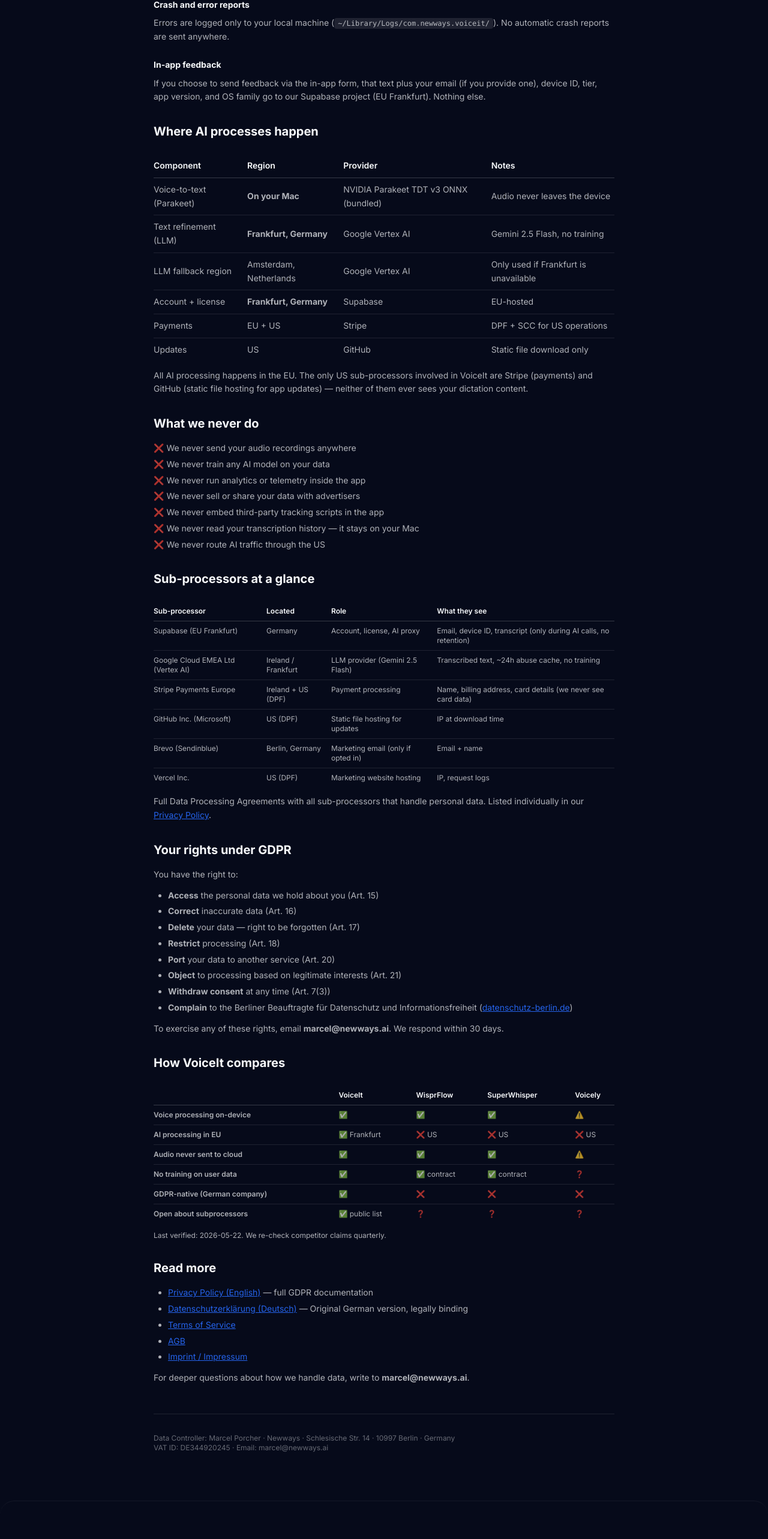
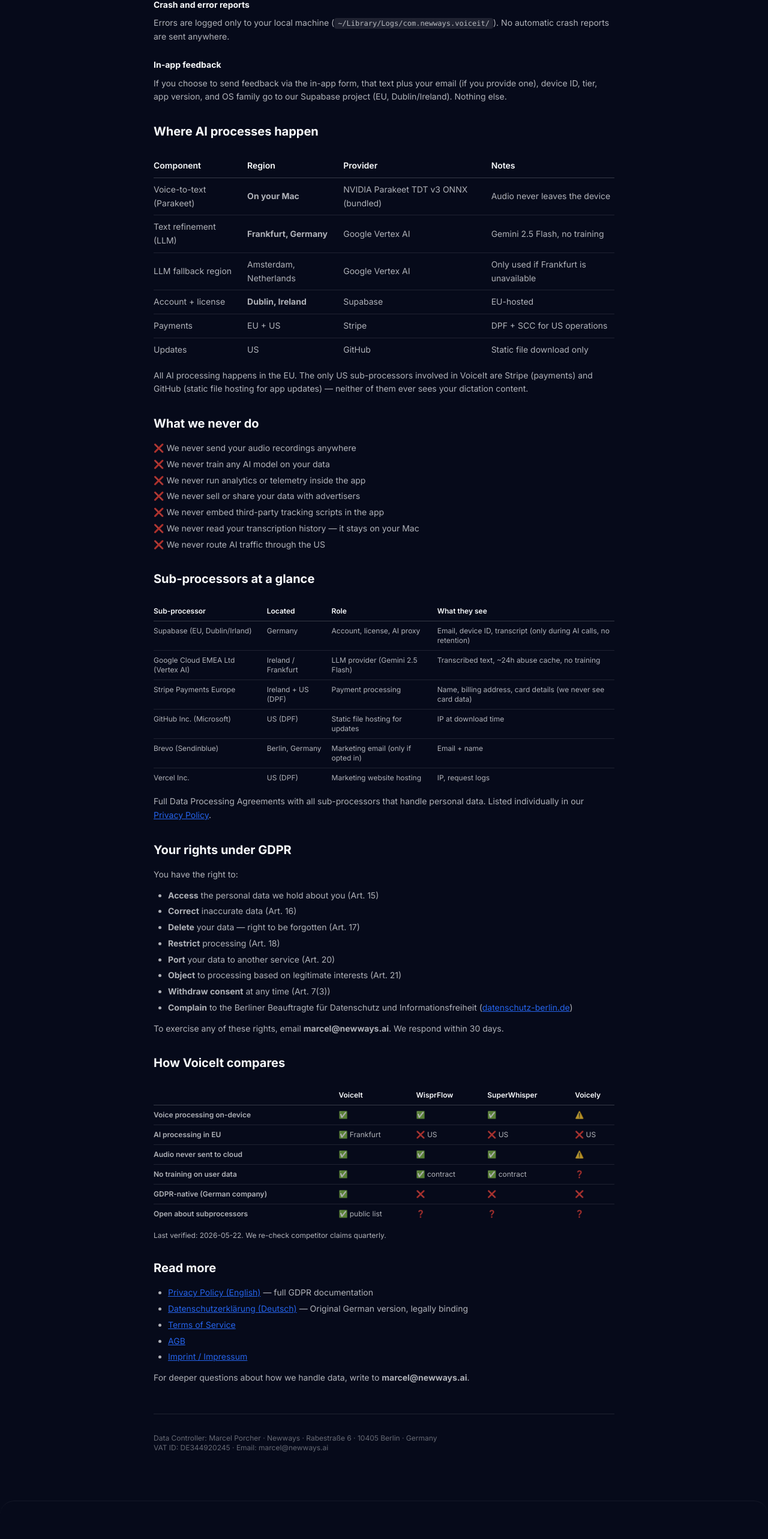
Before and after one commit to newwaysai/voiceit-website, a Next.js app: page /en/trust in a window 1280 px wide. Shown: the part 1612-4178 px from the top of the page at 60% size. Built offline with nearby package versions, Linux system fonts and the light colour scheme.

Commit message:
fix(legal): update address to Rabestraße 6, 10405 Berlin + ignore local audit artifacts

```diff
--- a/src/app/agb/page.js
+++ b/src/app/agb/page.js
@@ -36,7 +36,7 @@
             <p className="mt-3">
               <strong className="text-primary">Anbieter:</strong><br />
               Marcel Porcher · Newways<br />
-              Schlesische Str. 14 · 10997 Berlin<br />
+              Rabestraße 6 · 10405 Berlin<br />
               USt-IdNr: DE344920245<br />
               E-Mail:{' '}
               <a href="mailto:marcel@newways.ai" className="text-accent underline">marcel@newways.ai</a><br />
--- a/src/app/en/terms/page.js
+++ b/src/app/en/terms/page.js
@@ -41,7 +41,7 @@
             <p className="mt-3">
               <strong className="text-primary">Operator:</strong><br />
               Marcel Porcher · Newways<br />
-              Schlesische Str. 14 · 10997 Berlin · Germany<br />
+              Rabestraße 6 · 10405 Berlin · Germany<br />
               VAT ID: DE344920245<br />
               Email:{' '}
               <a href="mailto:marcel@newways.ai" className="text-accent underline">marcel@newways.ai</a><br />
--- a/src/app/en/trust/page.js
+++ b/src/app/en/trust/page.js
@@ -97,7 +97,7 @@
 
             <h3 className="font-bold text-primary mt-6 mb-2">In-app feedback</h3>
             <p>
-              If you choose to send feedback via the in-app form, that text plus your email (if you provide one), device ID, tier, app version, and OS family go to our Supabase project (EU Frankfurt). Nothing else.
+              If you choose to send feedback via the in-app form, that text plus your email (if you provide one), device ID, tier, app version, and OS family go to our Supabase project (EU, Dublin/Ireland). Nothing else.
             </p>
           </section>
 
@@ -117,7 +117,7 @@
                   <tr className="border-b border-primary/10"><td className="py-2 pr-3">Voice-to-text (Parakeet)</td><td className="py-2 pr-3"><strong>On your Mac</strong></td><td className="py-2 pr-3">NVIDIA Parakeet TDT v3 ONNX (bundled)</td><td className="py-2">Audio never leaves the device</td></tr>
                   <tr className="border-b border-primary/10"><td className="py-2 pr-3">Text refinement (LLM)</td><td className="py-2 pr-3"><strong>Frankfurt, Germany</strong></td><td className="py-2 pr-3">Google Vertex AI</td><td className="py-2">Gemini 2.5 Flash, no training</td></tr>
                   <tr className="border-b border-primary/10"><td className="py-2 pr-3">LLM fallback region</td><td className="py-2 pr-3">Amsterdam, Netherlands</td><td className="py-2 pr-3">Google Vertex AI</td><td className="py-2">Only used if Frankfurt is unavailable</td></tr>
-                  <tr className="border-b border-primary/10"><td className="py-2 pr-3">Account + license</td><td className="py-2 pr-3"><strong>Frankfurt, Germany</strong></td><td className="py-2 pr-3">Supabase</td><td className="py-2">EU-hosted</td></tr>
+                  <tr className="border-b border-primary/10"><td className="py-2 pr-3">Account + license</td><td className="py-2 pr-3"><strong>Dublin, Ireland</strong></td><td className="py-2 pr-3">Supabase</td><td className="py-2">EU-hosted</td></tr>
                   <tr className="border-b border-primary/10"><td className="py-2 pr-3">Payments</td><td className="py-2 pr-3">EU + US</td><td className="py-2 pr-3">Stripe</td><td className="py-2">DPF + SCC for US operations</td></tr>
                   <tr><td className="py-2 pr-3">Updates</td><td className="py-2 pr-3">US</td><td className="py-2 pr-3">GitHub</td><td className="py-2">Static file download only</td></tr>
                 </tbody>
@@ -154,7 +154,7 @@
                   </tr>
                 </thead>
                 <tbody className="text-primary/70 align-top">
-                  <tr className="border-b border-primary/10"><td className="py-2 pr-3">Supabase (EU Frankfurt)</td><td className="py-2 pr-3">Germany</td><td className="py-2 pr-3">Account, license, AI proxy</td><td className="py-2">Email, device ID, transcript (only during AI calls, no retention)</td></tr>
+                  <tr className="border-b border-primary/10"><td className="py-2 pr-3">Supabase (EU, Dublin/Irland)</td><td className="py-2 pr-3">Germany</td><td className="py-2 pr-3">Account, license, AI proxy</td><td className="py-2">Email, device ID, transcript (only during AI calls, no retention)</td></tr>
                   <tr className="border-b border-primary/10"><td className="py-2 pr-3">Google Cloud EMEA Ltd (Vertex AI)</td><td className="py-2 pr-3">Ireland / Frankfurt</td><td className="py-2 pr-3">LLM provider (Gemini 2.5 Flash)</td><td className="py-2">Transcribed text, ~24h abuse cache, no training</td></tr>
                   <tr className="border-b border-primary/10"><td className="py-2 pr-3">Stripe Payments Europe</td><td className="py-2 pr-3">Ireland + US (DPF)</td><td className="py-2 pr-3">Payment processing</td><td className="py-2">Name, billing address, card details (we never see card data)</td></tr>
                   <tr className="border-b border-primary/10"><td className="py-2 pr-3">GitHub Inc. (Microsoft)</td><td className="py-2 pr-3">US (DPF)</td><td className="py-2 pr-3">Static file hosting for updates</td><td className="py-2">IP at download time</td></tr>
@@ -229,7 +229,7 @@
           </section>
 
           <p className="text-xs text-primary/40 mt-12 border-t border-primary/10 pt-8">
-            Data Controller: Marcel Porcher · Newways · Schlesische Str. 14 · 10997 Berlin · Germany<br />
+            Data Controller: Marcel Porcher · Newways · Rabestraße 6 · 10405 Berlin · Germany<br />
             VAT ID: DE344920245 · Email: marcel@newways.ai
           </p>
         </div>
--- a/src/app/impressum/page.js
+++ b/src/app/impressum/page.js
@@ -25,8 +25,8 @@
             <p>
               Marcel Porcher<br />
               Newways<br />
-              Schlesische Str. 14<br />
-              10997 Berlin
+              Rabestraße 6<br />
+              10405 Berlin
             </p>
           </section>
 
@@ -51,8 +51,8 @@
             <h2 className="text-xl font-bold text-primary mb-4">Verantwortlich i.S.d. § 18 Abs. 2 MStV</h2>
             <p>
               Marcel Porcher<br />
-              Schlesische Str. 14<br />
-              10997 Berlin
+              Rabestraße 6<br />
+              10405 Berlin
             </p>
           </section>
 
--- a/src/app/trust/page.js
+++ b/src/app/trust/page.js
@@ -97,7 +97,7 @@
 
             <h3 className="font-bold text-primary mt-6 mb-2">In-App-Feedback</h3>
             <p>
-              Wenn du Feedback über das In-App-Formular sendest, geht der Text plus deine E-Mail (falls angegeben), Device-ID, Tarif, App-Version und OS-Familie an unser Supabase-Projekt (EU Frankfurt). Sonst nichts.
+              Wenn du Feedback über das In-App-Formular sendest, geht der Text plus deine E-Mail (falls angegeben), Device-ID, Tarif, App-Version und OS-Familie an unser Supabase-Projekt (EU, Dublin/Irland). Sonst nichts.
             </p>
           </section>
 
@@ -117,7 +117,7 @@
                   <tr className="border-b border-primary/10"><td className="py-2 pr-3">Voice-to-Text (Parakeet)</td><td className="py-2 pr-3"><strong>Auf deinem Mac</strong></td><td className="py-2 pr-3">NVIDIA Parakeet TDT v3 ONNX (gebundelt)</td><td className="py-2">Audio verlässt das Gerät nie</td></tr>
                   <tr className="border-b border-primary/10"><td className="py-2 pr-3">Text-Verfeinerung (LLM)</td><td className="py-2 pr-3"><strong>Frankfurt</strong></td><td className="py-2 pr-3">Google Vertex AI</td><td className="py-2">Gemini 2.5 Flash, kein Training</td></tr>
                   <tr className="border-b border-primary/10"><td className="py-2 pr-3">LLM-Failover-Region</td><td className="py-2 pr-3">Amsterdam, Niederlande</td><td className="py-2 pr-3">Google Vertex AI</td><td className="py-2">Nur wenn Frankfurt nicht verfügbar</td></tr>
-                  <tr className="border-b border-primary/10"><td className="py-2 pr-3">Konto + Lizenz</td><td className="py-2 pr-3"><strong>Frankfurt</strong></td><td className="py-2 pr-3">Supabase</td><td className="py-2">EU-gehostet</td></tr>
+                  <tr className="border-b border-primary/10"><td className="py-2 pr-3">Konto + Lizenz</td><td className="py-2 pr-3"><strong>Dublin, Irland</strong></td><td className="py-2 pr-3">Supabase</td><td className="py-2">EU-gehostet</td></tr>
                   <tr className="border-b border-primary/10"><td className="py-2 pr-3">Zahlungen</td><td className="py-2 pr-3">EU + USA</td><td className="py-2 pr-3">Stripe</td><td className="py-2">DPF + SCC für US-Operationen</td></tr>
                   <tr><td className="py-2 pr-3">Updates</td><td className="py-2 pr-3">USA</td><td className="py-2 pr-3">GitHub</td><td className="py-2">Nur Static-File-Download</td></tr>
                 </tbody>
@@ -154,7 +154,7 @@
                   </tr>
                 </thead>
                 <tbody className="text-primary/70 align-top">
-                  <tr className="border-b border-primary/10"><td className="py-2 pr-3">Supabase (EU Frankfurt)</td><td className="py-2 pr-3">Deutschland</td><td className="py-2 pr-3">Konto, Lizenz, KI-Proxy</td><td className="py-2">E-Mail, Device-ID, Transkript (nur während KI-Calls, keine Speicherung)</td></tr>
+                  <tr className="border-b border-primary/10"><td className="py-2 pr-3">Supabase (EU, Dublin/Irland)</td><td className="py-2 pr-3">Deutschland</td><td className="py-2 pr-3">Konto, Lizenz, KI-Proxy</td><td className="py-2">E-Mail, Device-ID, Transkript (nur während KI-Calls, keine Speicherung)</td></tr>
                   <tr className="border-b border-primary/10"><td className="py-2 pr-3">Google Cloud EMEA Ltd (Vertex AI)</td><td className="py-2 pr-3">Irland / Frankfurt</td><td className="py-2 pr-3">LLM-Provider (Gemini 2.5 Flash)</td><td className="py-2">Transkribierter Text, ~24h Abuse-Cache, kein Training</td></tr>
                   <tr className="border-b border-primary/10"><td className="py-2 pr-3">Stripe Payments Europe</td><td className="py-2 pr-3">Irland + USA (DPF)</td><td className="py-2 pr-3">Zahlungsabwicklung</td><td className="py-2">Name, Rechnungsadresse, Kartendaten (wir sehen keine Kartendaten)</td></tr>
                   <tr className="border-b border-primary/10"><td className="py-2 pr-3">GitHub Inc. (Microsoft)</td><td className="py-2 pr-3">USA (DPF)</td><td className="py-2 pr-3">Static-File-Hosting für Updates</td><td className="py-2">IP zum Download-Zeitpunkt</td></tr>
@@ -229,7 +229,7 @@
           </section>
 
           <p className="text-xs text-primary/40 mt-12 border-t border-primary/10 pt-8">
-            Verantwortlicher: Marcel Porcher · Newways · Schlesische Str. 14 · 10997 Berlin · Deutschland<br />
+            Verantwortlicher: Marcel Porcher · Newways · Rabestraße 6 · 10405 Berlin · Deutschland<br />
             USt-IdNr.: DE344920245 · E-Mail: marcel@newways.ai
           </p>
         </div>
```
Also changed, not shown: src/app/en/imprint/page.js (+4 -4 lines), 1 other file (tests, documents, lock files or other folders).
